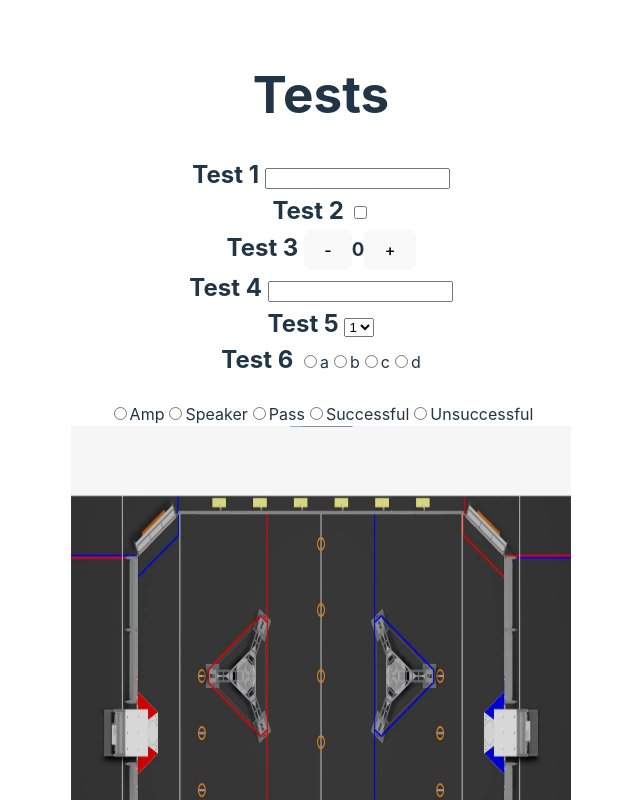
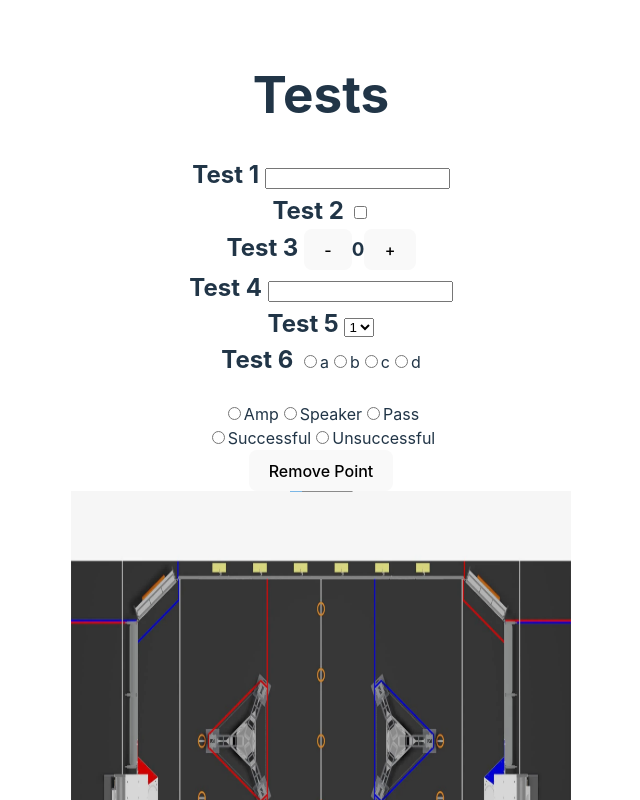
Before and after one commit to GreenBlitz/Scouting2024, a React (Vite) app in the folder vite-project/: page / in a window 1280 px wide. Shown: the top 800 px of the page, without its empty margins (319-959 px from the left). Built offline with nearby package versions, Linux system fonts and the light colour scheme.

Commit message:
Yoni - double trouble

```diff
--- a/vite-project/src/scouter/querytypes/MapQuery.tsx
+++ b/vite-project/src/scouter/querytypes/MapQuery.tsx
@@ -41,12 +41,19 @@ const MapQuery: React.FC<MapQueryProps> = ({
     }
   }
 
+  function removeLastPoint() {
+    setPoints((prev) => {
+      prev.pop();
+      console.log(prev);
+      return [...prev];
+    });
+  }
+
   function getPointsAsString(): string {
     let stringValue = "";
     for (let point of points) {
       stringValue += JSON.stringify(point);
     }
-
     return stringValue;
   }
 
@@ -91,6 +98,8 @@ const MapQuery: React.FC<MapQueryProps> = ({
             <label htmlFor={option[0]}>{option[0]}</label>
           </>
         ))}
+      </div>
+      <div className={name + "-secondary"}>
         {seconderyButtons?.map((button) =>
           button[1].map((option) => (
             <>
@@ -112,6 +121,9 @@ const MapQuery: React.FC<MapQueryProps> = ({
           ))
         )}
       </div>
+      <button type="button" onClick={removeLastPoint}>
+        Remove Point
+      </button>
       <div
         style={{
           backgroundImage: 'url("' + imagePath + '")',
@@ -126,14 +138,14 @@ const MapQuery: React.FC<MapQueryProps> = ({
           height={height}
           onClick={addPoint}
         ></canvas>
-        {points.length > 0 && (
+        {
           <input
             type="hidden"
             id={name}
             name={name}
             value={getPointsAsString()}
           />
-        )}
+        }
       </div>
     </>
   );
```
